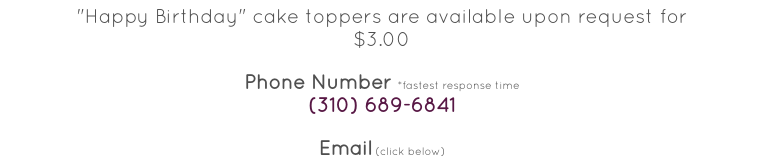
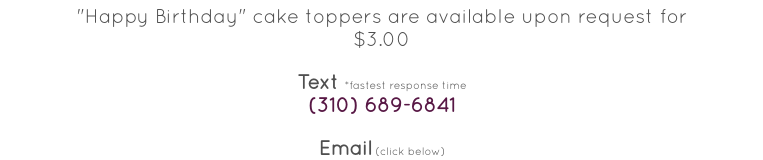
Before and after one commit to sweetzendesserts/sweetzendesserts, a plain HTML site: page contact.html in a window 1280 px wide. Shown: the part 371-531 px from the top of the page, without its empty margins (258-1021 px from the left). Drawn offline with Linux system fonts and the light colour scheme.

Commit message:
Add files via upload

```diff
--- a/contact.html
+++ b/contact.html
@@ -376,7 +376,7 @@
 				<p>"Happy Birthday" cake toppers are available upon request for $3.00</p>
 
 				<p>
-					<strong> Phone Number </strong><span class="tiny">*fastest response time</span>
+					<strong> Text </strong><span class="tiny">*fastest response time</span>
 					<br>
 				<a href="tel:+13106896841">(310) 689-6841</a>
 				</p>
```
